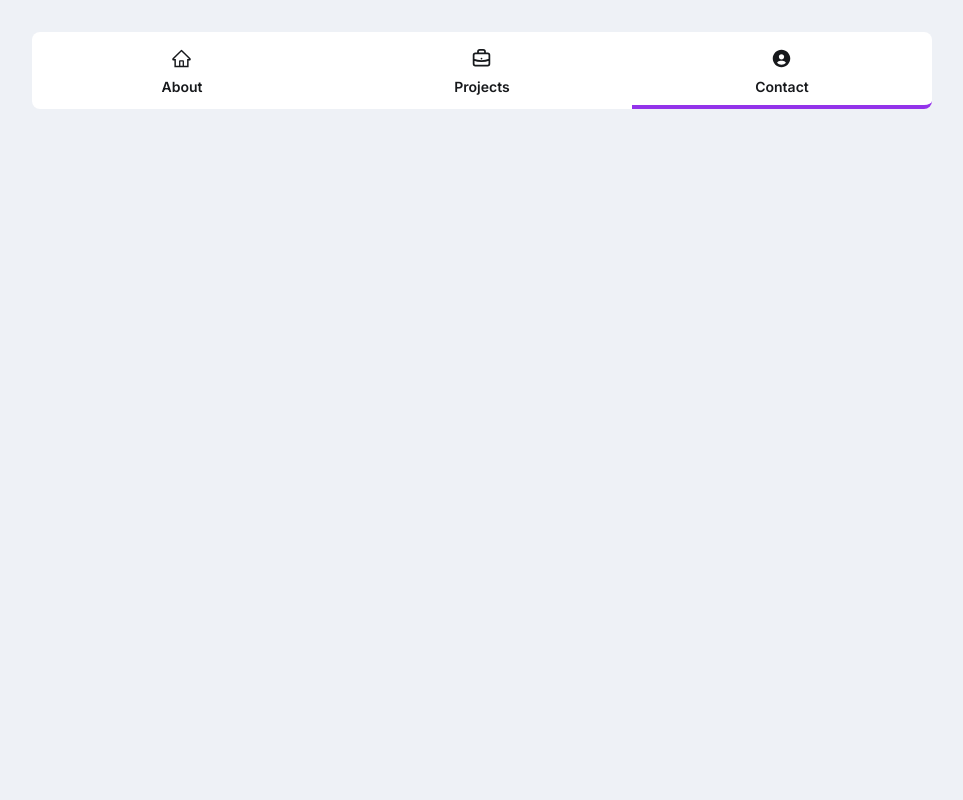
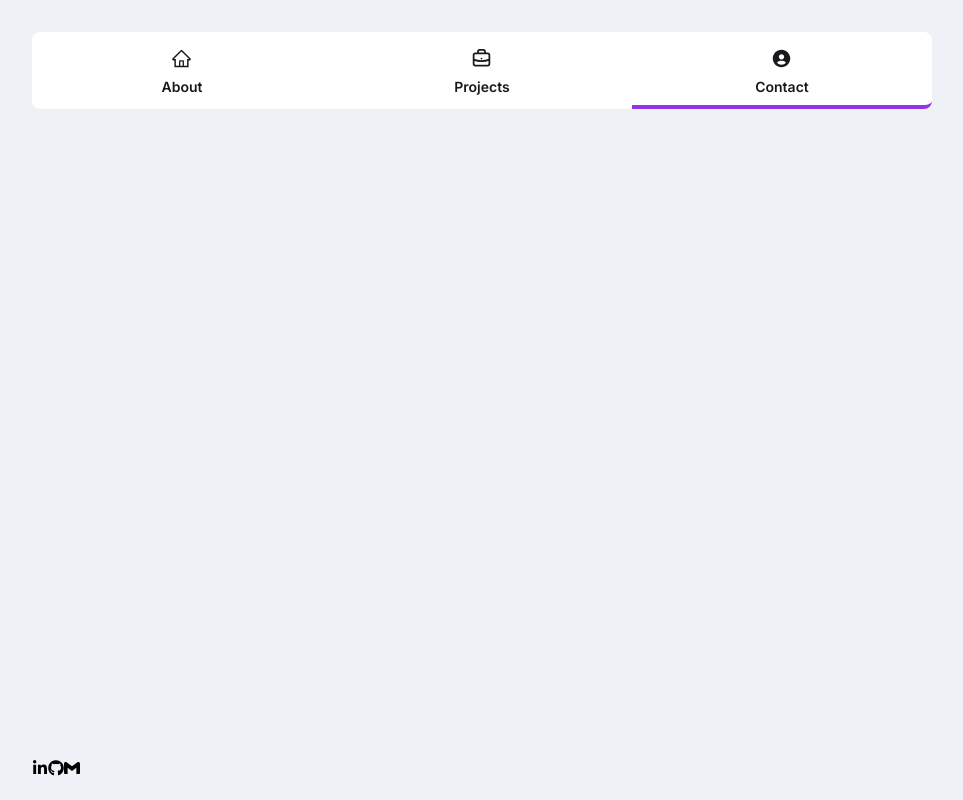
Before and after one commit to jisanjung/portfolio3, a React (Vite) app: page /contact in a window 1280 px wide. Shown: the whole page, without its empty margins (158-1121 px from the left). Built offline with nearby package versions, Linux system fonts and the light colour scheme.

Commit message:
feature: create footer

```diff
--- a/src/App.jsx
+++ b/src/App.jsx
@@ -5,6 +5,7 @@
 import MainNav from './components/MainNav';
 import Projects from './pages/Projects';
 import Contact from './pages/Contact';
+import Footer from './components/Footer';
 
 function App() {
 
@@ -30,6 +31,7 @@
           <Route path='/projects' element={<Projects/>}/>
           <Route path='/contact' element={<Contact/>}/>
         </Routes>
+        <Footer/>
       </div>
     </main>
   )
--- /dev/null
+++ b/src/components/Footer.jsx
@@ -0,0 +1,21 @@
+import React from 'react';
+import { FaLinkedinIn, FaGithub  } from "react-icons/fa";
+import { SiGmail } from "react-icons/si";
+
+const Footer = () => {
+
+    const screenWidth = (window.innerWidth > 0) ? window.innerWidth : screen.width;
+
+  return (
+    <footer className='absolute bottom-0 py-6'>
+        {console.log(screenWidth)}
+        <div className='flex justify-center'>
+            <FaLinkedinIn/>
+            <FaGithub/>
+            <SiGmail/>
+        </div>
+    </footer>
+  )
+}
+
+export default Footer
```
